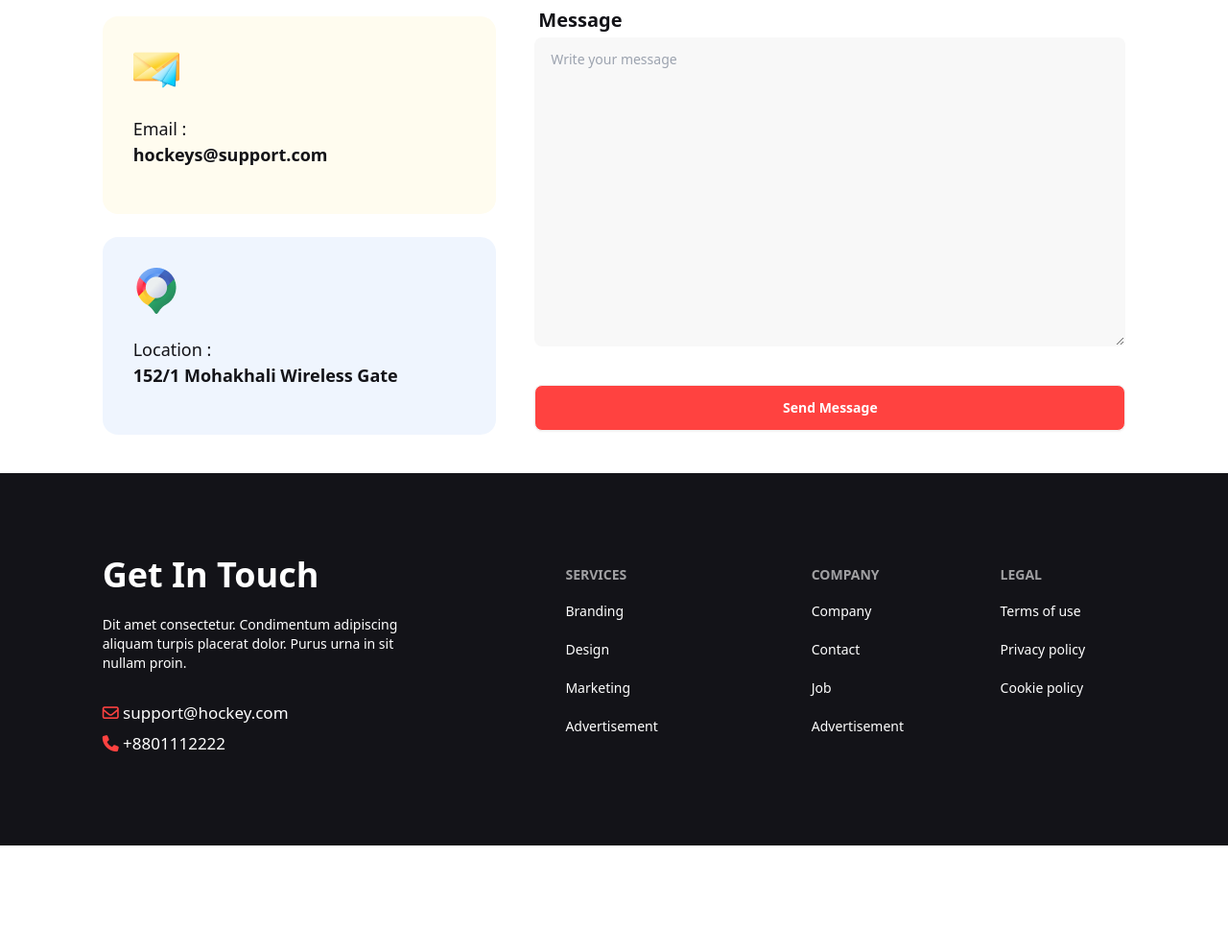
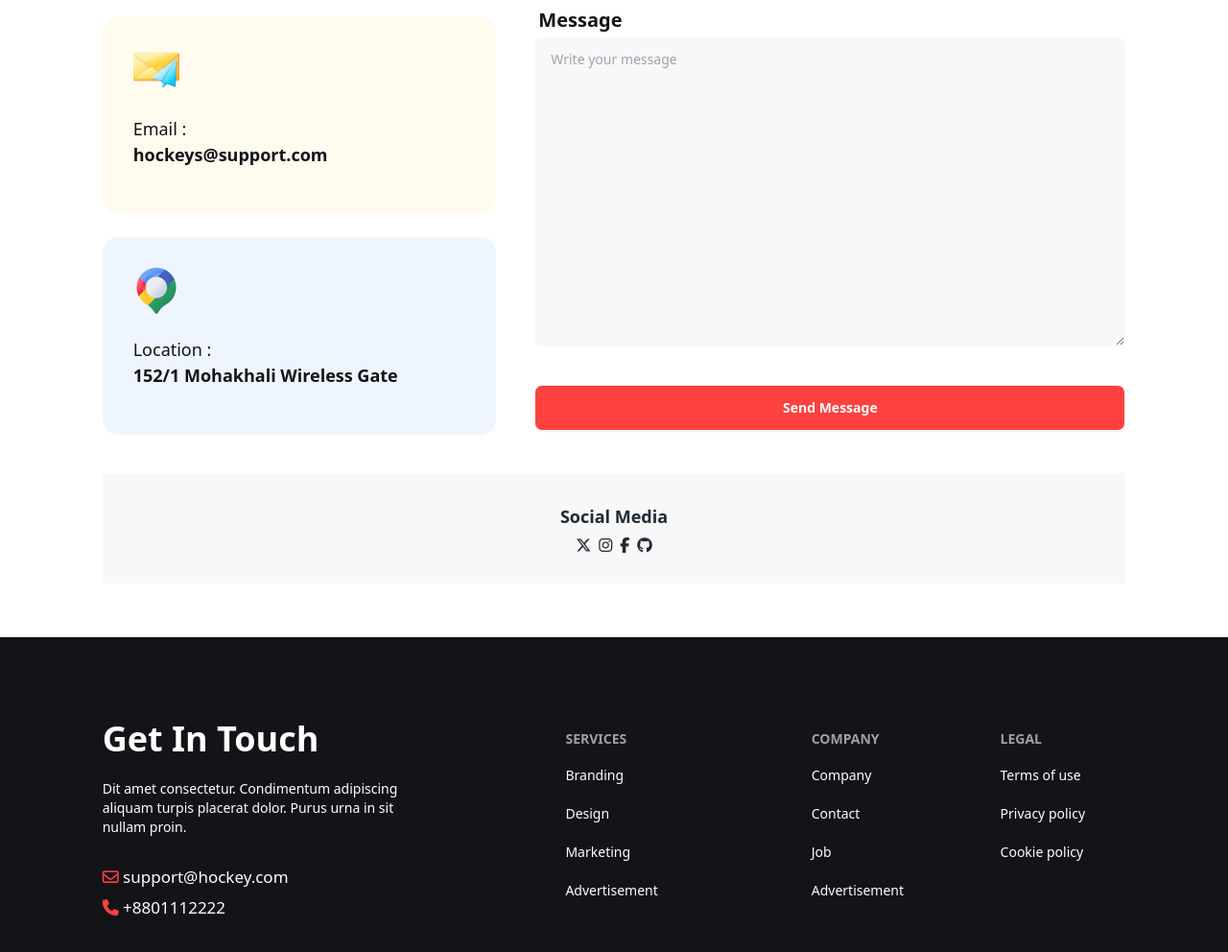
Before and after one commit to mardiaakter/Hockeys-website, a plain HTML site: page index.html in a window 1280 px wide. Shown: the part 4200-5192 px from the top of the page at 96% size. Before the commit the page ends 5081 px from the top, so only its background shows below. Drawn offline with nearby package versions, Linux system fonts and the light colour scheme.

Commit message:
Socal media

```diff
--- a/index.html
+++ b/index.html
@@ -409,6 +409,16 @@
                 </div>
             </div>
         </section>
+         <!-- social media -->
+        <section class="bg-[#f8f8f8] py-8 mb-14">
+            <h1 class="text-center text-[18px] font-bold">Social Media</h1>
+            <div class="text-center flex gap-2 justify-center mt-2">
+                <i class="fa-brands fa-x-twitter"></i>
+                <i class="fa-brands fa-instagram"></i>
+                <i class="fa-brands fa-facebook-f"></i>
+                <i class="fa-brands fa-github"></i>
+            </div>
+        </section>
     </main>
     <section class="bg-[#131318]">
         <footer class="footer w-10/12 mx-auto py-24 text-white ">
```
